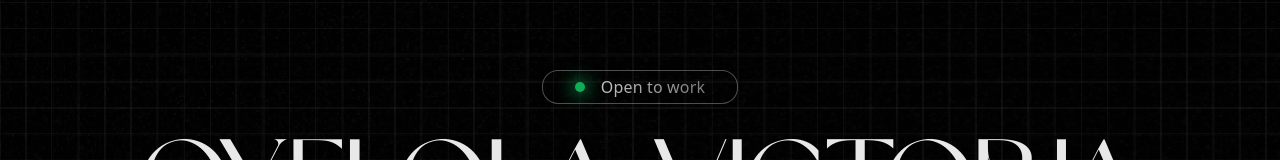
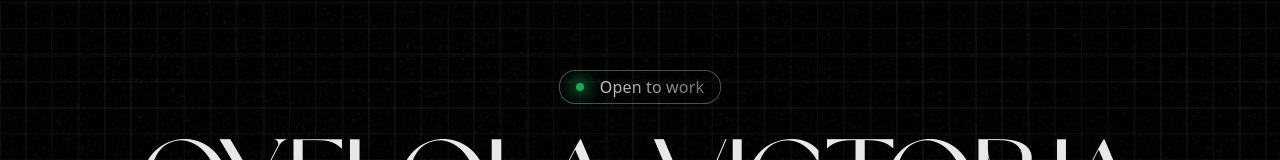
Before and after one commit to VriaA/portfolio, a React (Vite) app: page / in a window 1280 px wide. Shown: the part 208-368 px from the top of the page. Built offline with nearby package versions, Linux system fonts and the light colour scheme; a web font is replaced by a local one.

Commit message:
adjust hero elements style

```diff
--- a/src/components/GlowingDot.tsx
+++ b/src/components/GlowingDot.tsx
@@ -2,7 +2,7 @@ export default function GlowingDot({ style }: { style: string }): JSX.Element {
     return (
         <span className="relative grid grid-cols-1 grid-rows-1 place-items-center w-fit">
             <span className={`absolute z-[11] col-start-1 col-end-1 row-start-1 row-end-1 w-5 h-5 blur rounded-full animate-pulse ${style}`}></span>
-            <span className={`relative z-[12] col-start-1 col-end-1 row-start-1 row-end-1 w-[10px] h-[10px] rounded-full ${style}`}></span>
+            <span className={`relative z-[12] col-start-1 col-end-1 row-start-1 row-end-1 w-2 h-2 rounded-full ${style}`}></span>
         </span>
     )
 }
--- a/src/components/Hero.tsx
+++ b/src/components/Hero.tsx
@@ -3,7 +3,7 @@ import GlowingDot from "./GlowingDot"
 export default function Hero(): JSX.Element {
     return (
         <section className="relative z-[2] flex flex-col items-center justify-center h-[100svh] text-off-white pt-28 -mb-20 lg:mb-0">
-            <p className="flex items-center gap-4 px-8 py-2 h-fit font-satoshi font-medium text-sm lg:text-base tracking-[.01em] bg-metallic-text text-transparent bg-clip-text !leading-none rounded-2xl border bg-dark-gray/20 border-white/30 shadow-container">
+            <p className="flex items-center gap-4 px-4 py-2 h-fit font-satoshi font-medium text-sm lg:text-base tracking-[.01em] bg-metallic-text text-transparent bg-clip-text !leading-none rounded-2xl border bg-dark-gray/20 border-white/30 shadow-container">
                 <GlowingDot style="bg-[#10AC58]" />
                 Open to work</p>
 
```
